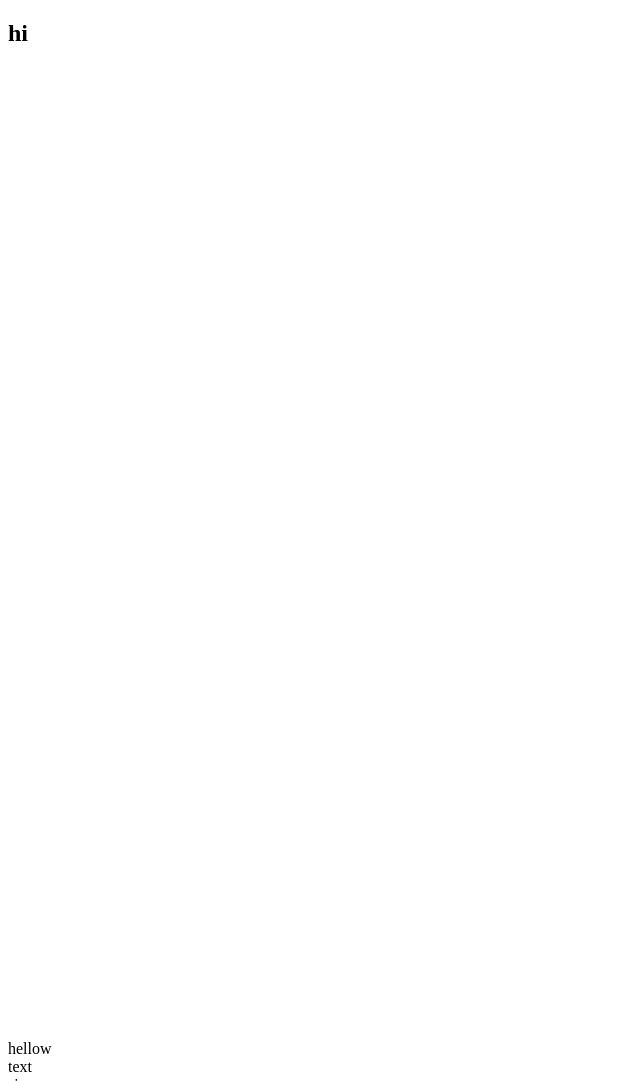
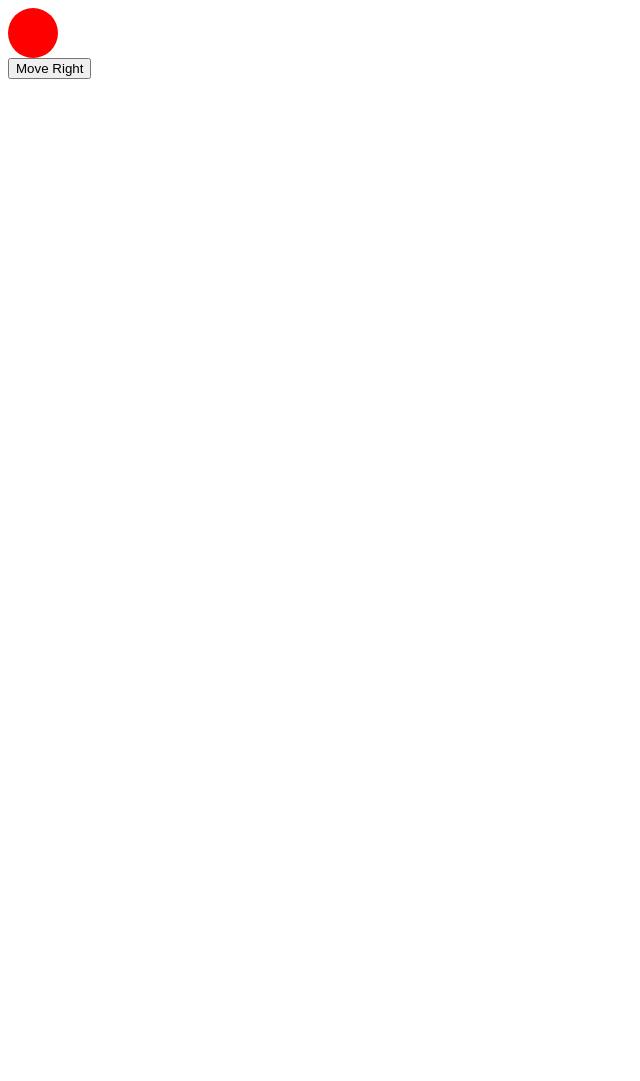
Before and after one commit to adihiakm111/testin, a plain HTML site: page index.html in a window 1280 px wide. Shown: the top 1081 px of the page, without its empty margins (0-640 px from the left). After the commit the page ends 800 px from the top, so only its background shows below. Drawn offline with Linux system fonts and the light colour scheme.

Commit message:
new update added

```diff
--- a/index.html
+++ b/index.html
@@ -1,16 +1,30 @@
 <!DOCTYPE html>
-<html lang="en">
+<html>
 <head>
-    <meta charset="UTF-8">
-    <meta name="viewport" content="width=device-width, initial-scale=1.0">
-    <title>Document</title>
-    <link rel="stylesheet" href="style.css">
+  <style>
+    #ball {
+      width: 50px;
+      height: 50px;
+      background-color: red;
+      border-radius: 50%;
+      position: relative; /* Important: so it can move */
+      left: 0;
+      transition: left 0.2s ease; /* Smooth animation */
+    }
+  </style>
 </head>
 <body>
-    <div class="akm"><h2>hi</h2></div>
-    <div class="akm">hellow</div>
-    <div class="akm">text</div>
-    <div class="akm">size</div>
-    <div class="akm">test</div>
+
+<div id="ball"></div>
+<button onclick="moveRight()">Move Right</button>
+
+<script>
+  let position = 0; // starting point
+  function moveRight() {
+    position += 10; // move by 10px
+    document.getElementById("ball").style.left = position + "px";
+  }
+</script>
+
 </body>
 </html>
--- a/style.css
+++ b/style.css
@@ -1,4 +1,3 @@
-h2{
-    width: 1000px;
-    height: 1000px;
+.akm{
+    font-size: 100px;
 }
```
